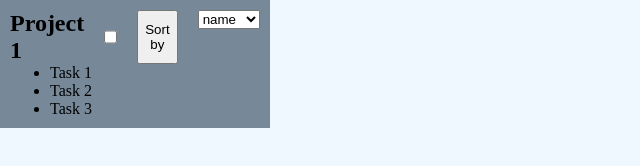
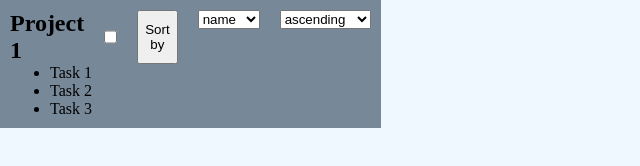
Before and after one commit to Tatadashi/odin-todo, a website built with webpack: page src/otherHTML/todos.html in a window 1280 px wide. Shown: the whole page, without its empty margins (0-640 px from the left). Built offline with nearby package versions, Linux system fonts and the light colour scheme.

Commit message:
Add visual for sort order
when choose sorting todos by ascending/descending

```diff
--- a/src/otherHTML/todos.html
+++ b/src/otherHTML/todos.html
@@ -12,6 +12,12 @@
                     <option value="priority">priority</option>
                 </select>
             </label>
+            <label for="sort-order">
+                <select name="sort-order" id="sort-order">
+                    <option value="ascending">ascending</option>
+                    <option value="descending">descending</option>
+                </select>
+            </label>
         </div>
         <div>
             <ul>
```
Also changed, not shown: dist/htmlCopies/todos.html, dist/main.js.
